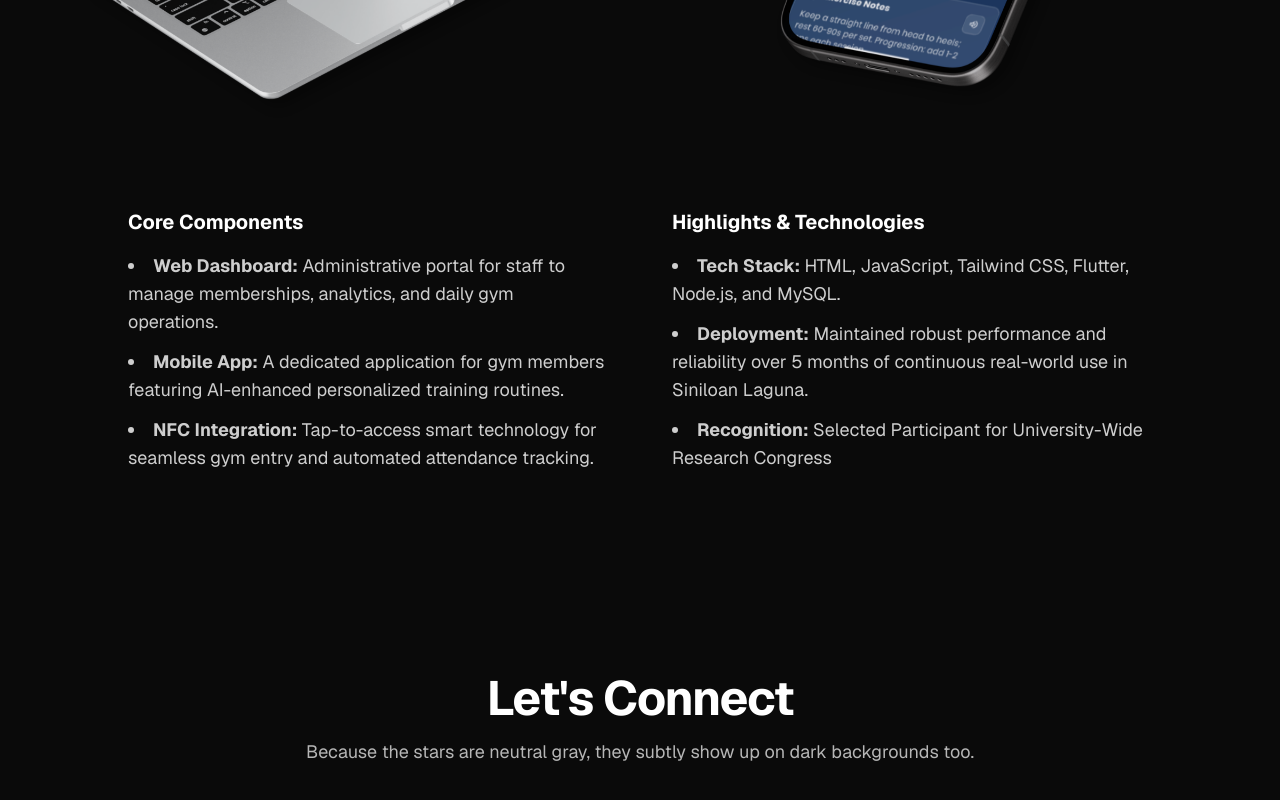
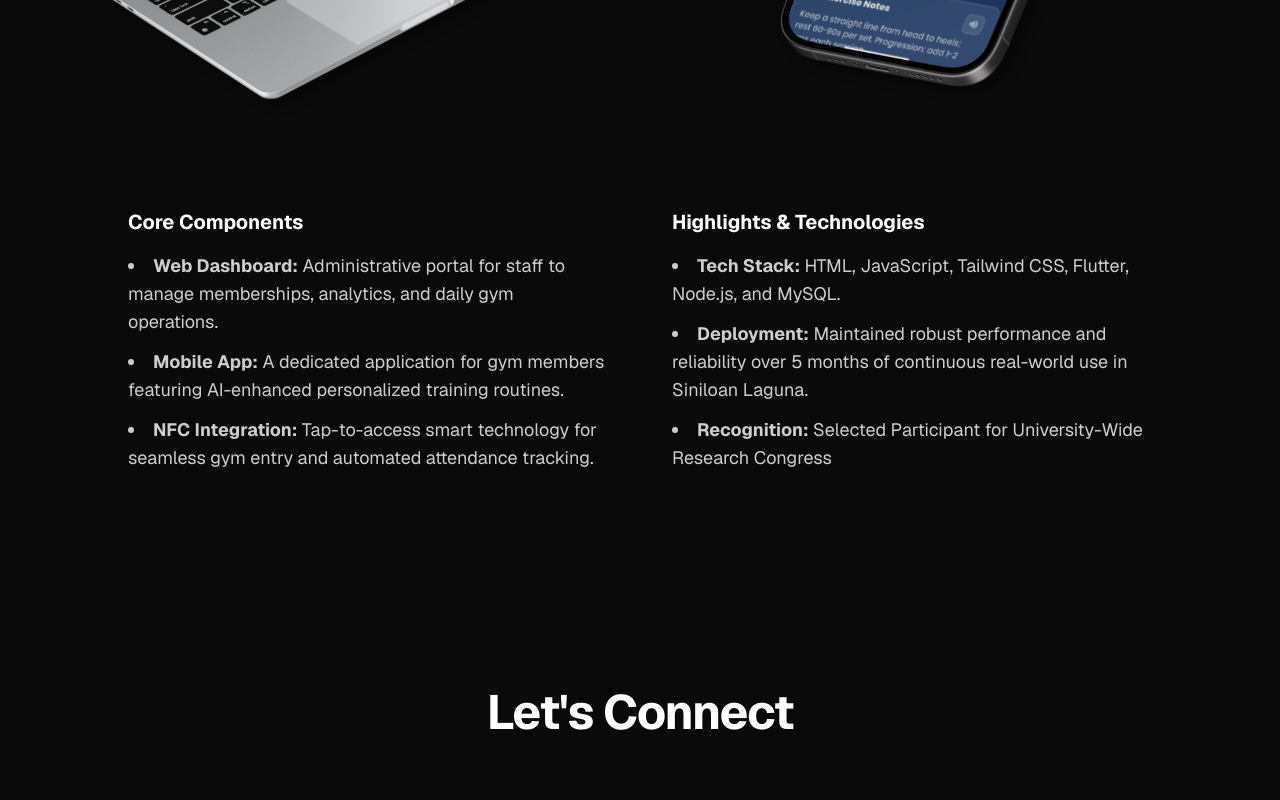
Before and after one commit to Cweeesh/CJ-PORTFOLIO, a Next.js app: page / in a window 1280 px wide. Shown: the part 3244-4044 px from the top of the page. Built offline with nearby package versions, Linux system fonts and the light colour scheme.

Commit message:
Remove lets connect

```diff
--- a/app/page.tsx
+++ b/app/page.tsx
@@ -298,7 +298,7 @@ export default function Home() {
             Let's Connect
           </h2>
           <p className="text-lg opacity-70">
-            Because the stars are neutral gray, they subtly show up on dark backgrounds too.
+
           </p>
         </div>
       </section>
```
